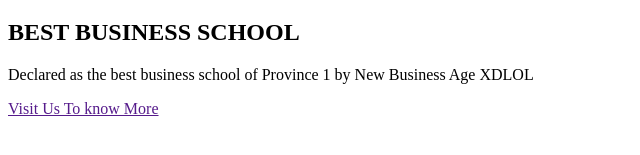
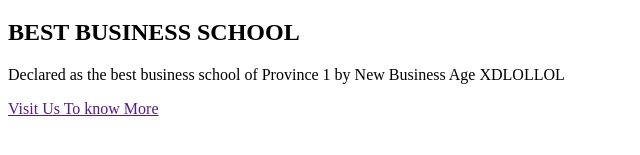
Before and after one commit to Raizeez/projectshiz, a plain HTML site: page index.html in a window 1280 px wide. Shown: the part 249-404 px from the top of the page, 0-640 px from the left. Drawn offline with Linux system fonts and the light colour scheme; a script that the page names is missing.

Commit message:
updating xdlol to xdlolol

```diff
--- a/index.html
+++ b/index.html
@@ -35,7 +35,7 @@
       <div class="text-box">
         <h1>BEST BUSINESS SCHOOL</h1>
         <p>
-          Declared as the best business school of Province 1 by New Business Age XDLOL
+          Declared as the best business school of Province 1 by New Business Age XDLOLLOL
         </p>
         <a href="" class="hero-btn">Visit Us To know More</a>
       </div>
```
